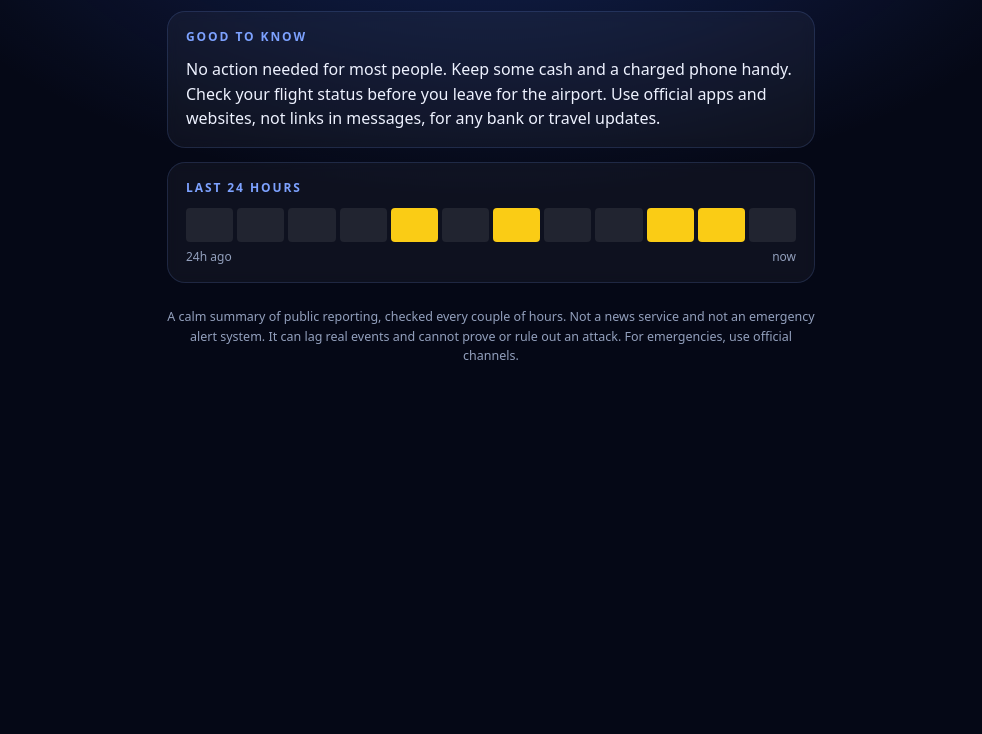
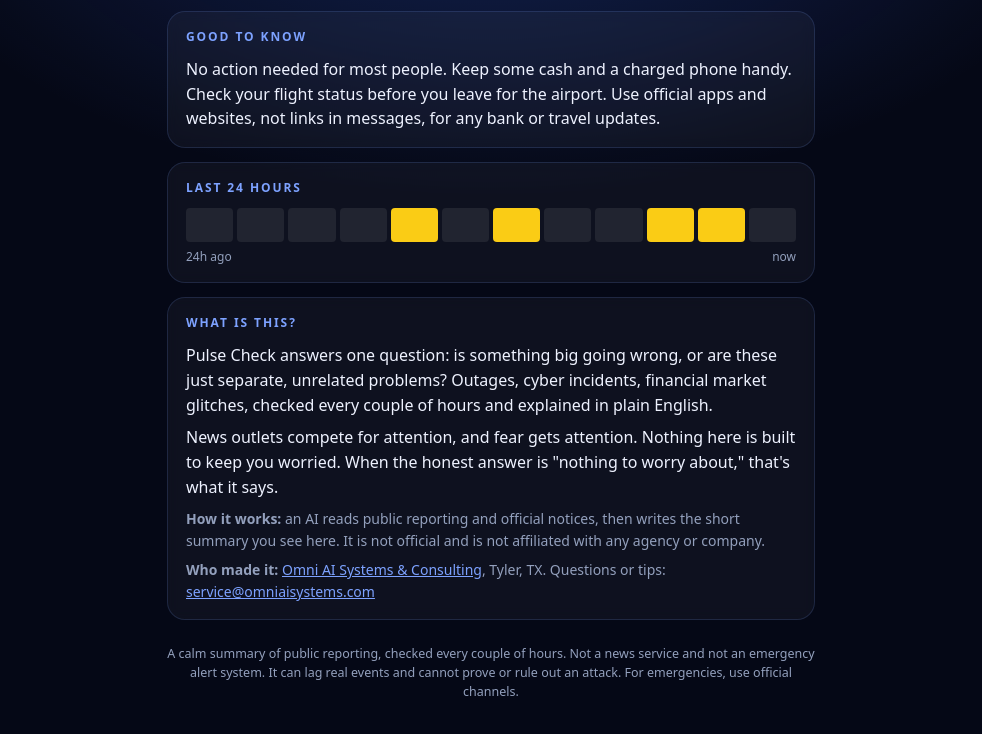
Before and after one commit to dommn8r7/pulse-check, a plain HTML site: page index.html in a window 1280 px wide. Shown: the part 3235-3969 px from the top of the page, without its empty margins (149-1131 px from the left). Before the commit the page ends 3657 px from the top, so only its background shows below. Drawn offline with Linux system fonts and the light colour scheme.

Commit message:
Add What is this section

```diff
--- a/index.html
+++ b/index.html
@@ -61,6 +61,7 @@
   .legend { display:flex; justify-content:space-between; font-size:12px; color:var(--muted); margin-top:6px; }
   .disclaimer { font-size:12.5px; color:var(--muted); text-align:center; margin-top:24px; }
   .note { font-size:13px; color:var(--muted); }
+  .about a { color:#7da2ff; }
 </style>
 </head>
 <body>
@@ -130,6 +131,7 @@ function render(s, history) {
   if (s.level !== "green" && s.prep_note) h += `<section><h2>Good to know</h2><p>${esc(s.prep_note)}</p></section>`;
 
   h += `<section><h2>Last 24 hours</h2><div class="strip">${strip(history)}</div><div class="legend"><span>24h ago</span><span>now</span></div></section>`;
+  h += `<section class="about"><h2>What is this?</h2><p>Pulse Check answers one question: is something big going wrong, or are these just separate, unrelated problems? Outages, cyber incidents, financial market glitches, checked every couple of hours and explained in plain English.</p><p>News outlets compete for attention, and fear gets attention. Nothing here is built to keep you worried. When the honest answer is "nothing to worry about," that's what it says.</p><p class="meta"><b>How it works:</b> an AI reads public reporting and official notices, then writes the short summary you see here. It is not official and is not affiliated with any agency or company.</p><p class="meta"><b>Who made it:</b> <a href="https://omniaisystems.com">Omni AI Systems &amp; Consulting</a>, Tyler, TX. Questions or tips: <a href="mailto:service@omniaisystems.com">service@omniaisystems.com</a></p></section>`;
   h += `<p class="disclaimer">A calm summary of public reporting, checked every couple of hours. Not a news service and not an emergency alert system. It can lag real events and cannot prove or rule out an attack. For emergencies, use official channels.</p>`;
   document.getElementById("app").innerHTML = h;
   const SHARE = {
```
